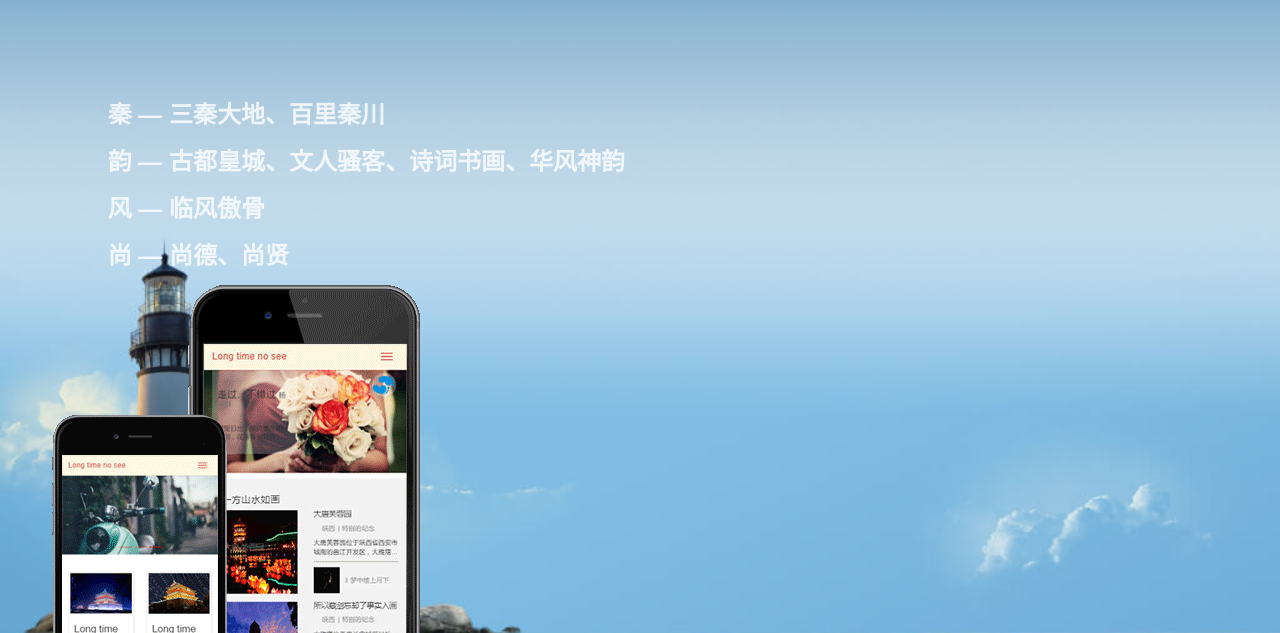
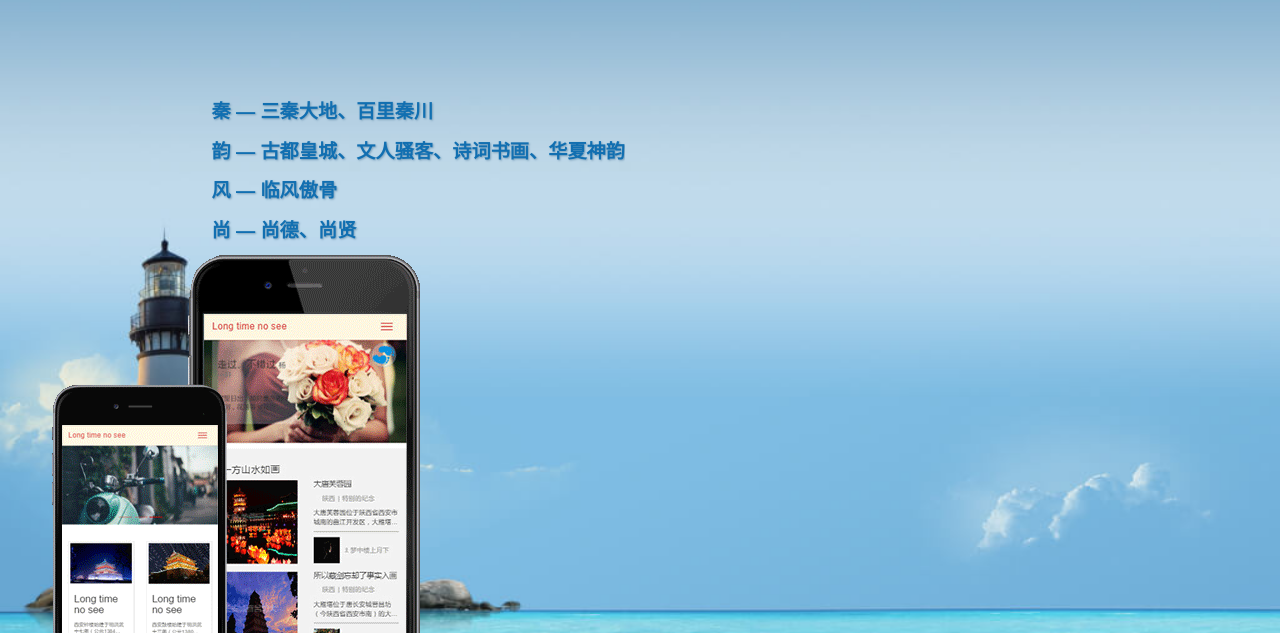
Before and after one commit to pianke/fashionyun, a plain HTML site: page index.html in a window 1280 px wide. Shown: the part 167-800 px from the top of the page. Drawn offline with nearby package versions, Linux system fonts and the light colour scheme.

Commit message:
文字修改

```diff
--- a/css/style.css
+++ b/css/style.css
@@ -165,10 +165,11 @@ li {
    margin-top: 22%;
 }
 .picture_fl_txt p {
-   font-size: 24px;
+   font-size: 1.2em;
+   margin: 10px 0;
+   color: rgb(17, 111, 177);
    font-weight: 600;
-   margin: 10px 0;
-   opacity: 0.8;
+   text-shadow: 1px 1px 2px rgb(124, 161, 187);
 }
 .picture_fr img {
    max-width: 100%;
--- a/index.html
+++ b/index.html
@@ -246,7 +246,7 @@
          <div class="picture_fl col-xs-6 col-md-6">
             <div class="picture_fl_txt">
                <p class="txt_out">秦 — 三秦大地、百里秦川</p>
-               <p class="txt_out">韵 — 古都皇城、文人骚客、诗词书画、华风神韵</p>
+               <p class="txt_out">韵 — 古都皇城、文人骚客、诗词书画、华夏神韵</p>
                <p class="txt_out">风 — 临风傲骨</p>
                <p class="txt_out">尚 — 尚德、尚贤</p>
             </div>
```
